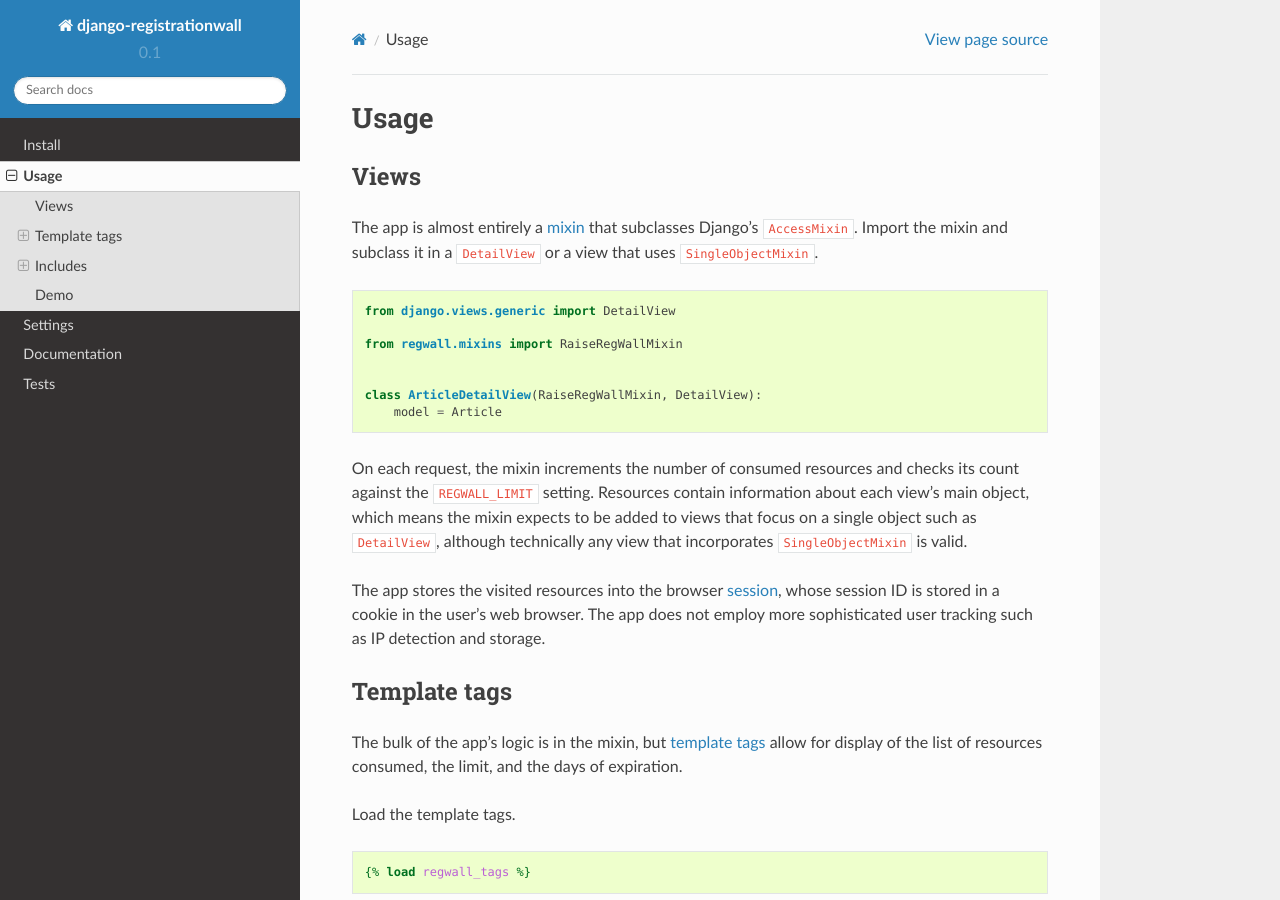
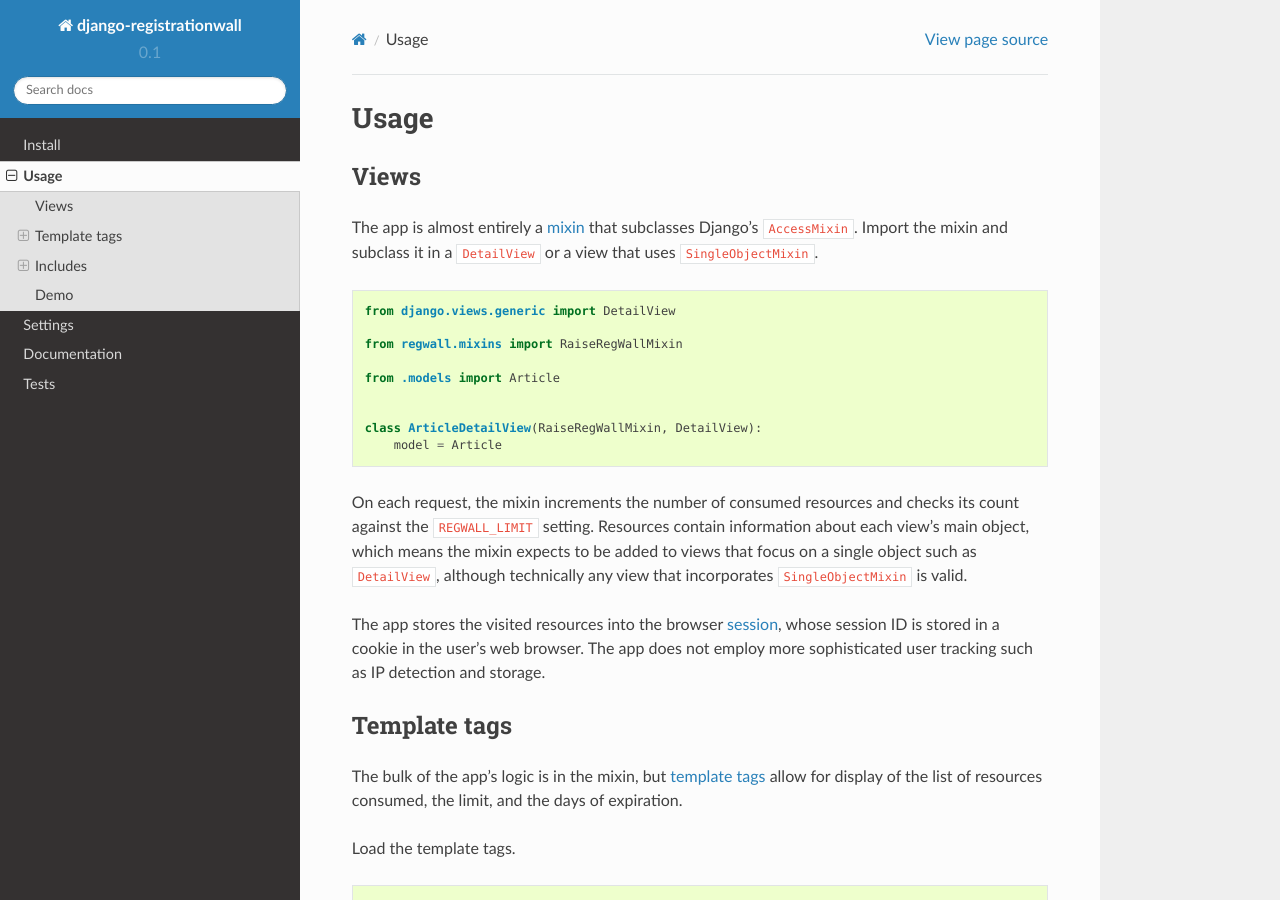
Before and after one commit to richardcornish/django-registrationwall, a Sphinx documentation site: the page built from docs/usage.rst, in a window 1280 px wide and 900 px high. Built offline with Sphinx 7.4.7 and the Read the Docs theme 2.0.0, drawn with Linux system fonts in a browser that asks for light colours.

Commit message:
Added missing import

```diff
--- a/docs/usage.rst
+++ b/docs/usage.rst
@@ -13,6 +13,8 @@ The app is almost entirely a `mixin <https://docs.djangoproject.com/en/1.11/topi
    from django.views.generic import DetailView
 
    from regwall.mixins import RaiseRegWallMixin
+
+   from .models import Article
 
 
    class ArticleDetailView(RaiseRegWallMixin, DetailView):
```
